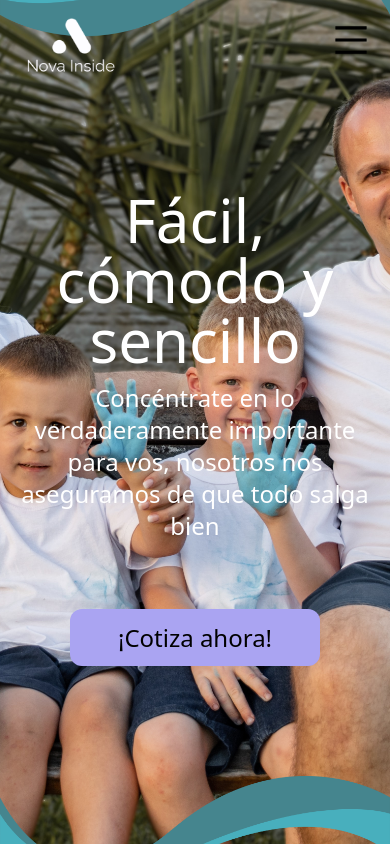
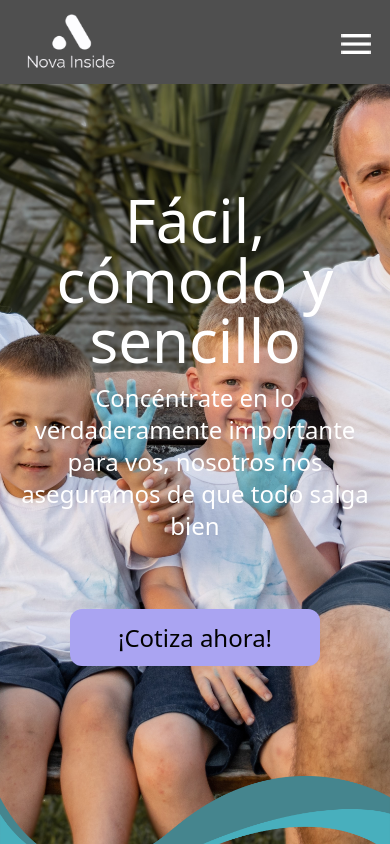
Before and after one commit to joblyapp/team-legumbre, a React (Vite) app: page / in a window 390 px wide. Built offline with nearby package versions, Linux system fonts and the light colour scheme; a web font is replaced by a local one.

Commit message:
construcion de nav personalizado

```diff
--- a/src/App.jsx
+++ b/src/App.jsx
@@ -8,13 +8,12 @@ import SectionBanner from './componentes/SectionBanner';
 import Footer from './componentes/Footer';
 
 function App() {
-  const [count, setCount] = useState(0)
-
+  const [scrollY, setScrollY] = useState(0)
   return (
     <>
 
-    <div className="App bg-[#ADF5FF] h-screen overflow-x-hidden">
-      <NavPersonalizado tipoOscuro={false} className="z-50" />
+    <div className="App bg-[#ADF5FF] h-screen overflow-x-hidden" onScroll={e  => setScrollY(e.target.scrollTop)}>
+      <NavPersonalizado tipoOscuro={false} cambiar={true} scrollY={scrollY}/>
       <HomeSectionContent></HomeSectionContent>
       <GalleryConteiner></GalleryConteiner>
       <SectionBanner/>
--- a/src/componentes/puro/NavPersonalizado.jsx
+++ b/src/componentes/puro/NavPersonalizado.jsx
@@ -1,8 +1,10 @@
 import { useEffect } from "react";
 import { useRef, useState } from "react";
-import { AiOutlineMenu} from 'react-icons/ai';
-export default function NavPersonalizado(props = { tipoOscuro: false }) {
-  const { tipoOscuro } = props;
+export default function NavPersonalizado( {tipoOscuro, cambiar , scrollY},) {
+  const [tipoOscuroTema, setTipoOscuroTema] = useState(tipoOscuro)
+  const refNav = useRef();
+  const refHeader = useRef();
+  const [desplegado, setDesplegado] = useState(false);
   const pestañas = [
     "Seguros Pesonales",
     "Seguros Agro",
@@ -11,24 +13,57 @@ export default function NavPersonalizado(props = { tipoOscuro: false }) {
     "Contacto",
   ];
 
+  function manejadorNav() {
+    refNav.current.style.display = `${desplegado ? "none" : "flex"}`;
+    refNav.current.style.top = `${refHeader.current.clientHeight}px`
+    setDesplegado(!desplegado);
+  }
+  function cambiarColor(){
+    if(cambiar){
+      window.innerHeight> scrollY? setTipoOscuroTema(false) : setTipoOscuroTema(true);
+    }
+  }
+
   useEffect(() => {
-  }, [])
+    cambiarColor()
+  }, [scrollY])
+
 
   return (
-    <header className={`fixed w-full flex flex-row  font-jost text-[24px] justify-between px-[5%] pt-2 lg:text-[17px] xl:text-[22px]  desk:text-[24px] z-50 `}>
+    <header
+      className={`fixed w-full flex flex-row  font-jost text-[20px] justify-between px-[5%] pt-1 lg:text-[17px] xl:text-[22px]  desk:text-[24px] z-10 ${
+        tipoOscuroTema ? "bg-none" : "bg-[#4F4F4F]"
+      }`}
+      ref={refHeader}
+    >
       <img
         className="h-[80px] lg:h-[85px] xl:h-[105px] desk:h-full"
-        src={`/imagenes/logo-nav-${tipoOscuro ? "negro" : "blanco"}.png`}
+        src={`/imagenes/logo-nav-${tipoOscuroTema ? "negro" : "blanco"}.png`}
         alt="logo-nav"
       />
-      <AiOutlineMenu className={`fill-${tipoOscuro? "black" :"white"} mt-3 w-[40px] h-[40px] block md:hidden stroke-black stroke-2`}/>
-      <nav className={"hidden flex-row justify-center align-middle gap-7 "+`text-${tipoOscuro? "black" :"white"} xl:gap-9 md:flex`}>
+      <nav
+        className={`hidden flex-col gap-2 px-4 pb-4 absolute right-0 text-${
+          tipoOscuroTema ? "black bg-none" : "white bg-[#4F4F4F]"
+        } md:!flex md:static md:flex-row md:justify-center md:align-middle md:gap-7 xl:gap-9 `}
+        ref={refNav}
+      >
         {pestañas.map((pestaña, index) => (
-          <button key={index}>{pestaña}</button>
+          <button key={index} className="text-left md:text-center">
+            {pestaña}
+          </button>
         ))}
-        <button className="bg-[#AAA4F2] rounded-2xl  text-[#130E4A]  self-center lg:px-7 lg:py-1.5 lg:ml-2 desk:ml-8" >Mis Seguros</button>
+        <button className="bg-[#AAA4F2] rounded-2xl px-7 text-[#130E4A]  self-center md:block  lg:py-1.5 lg:ml-2 desk:ml-8">
+          Mis Seguros
+        </button>
       </nav>
-
+      <img
+        src={`/imagenes/menu-${tipoOscuroTema ? "negro" : "blanco"}.png`}
+        className={`fill-${
+          tipoOscuroTema ? "black" : "white"
+        } self-center w-[30px] h-[20px] block md:hidden`}
+        alt="menu"
+        onClick={manejadorNav}
+      />
     </header>
   );
 }
```
Also changed, not shown: public/imagenes/menu-blanco.png (added), public/imagenes/menu-negro.png (added).
